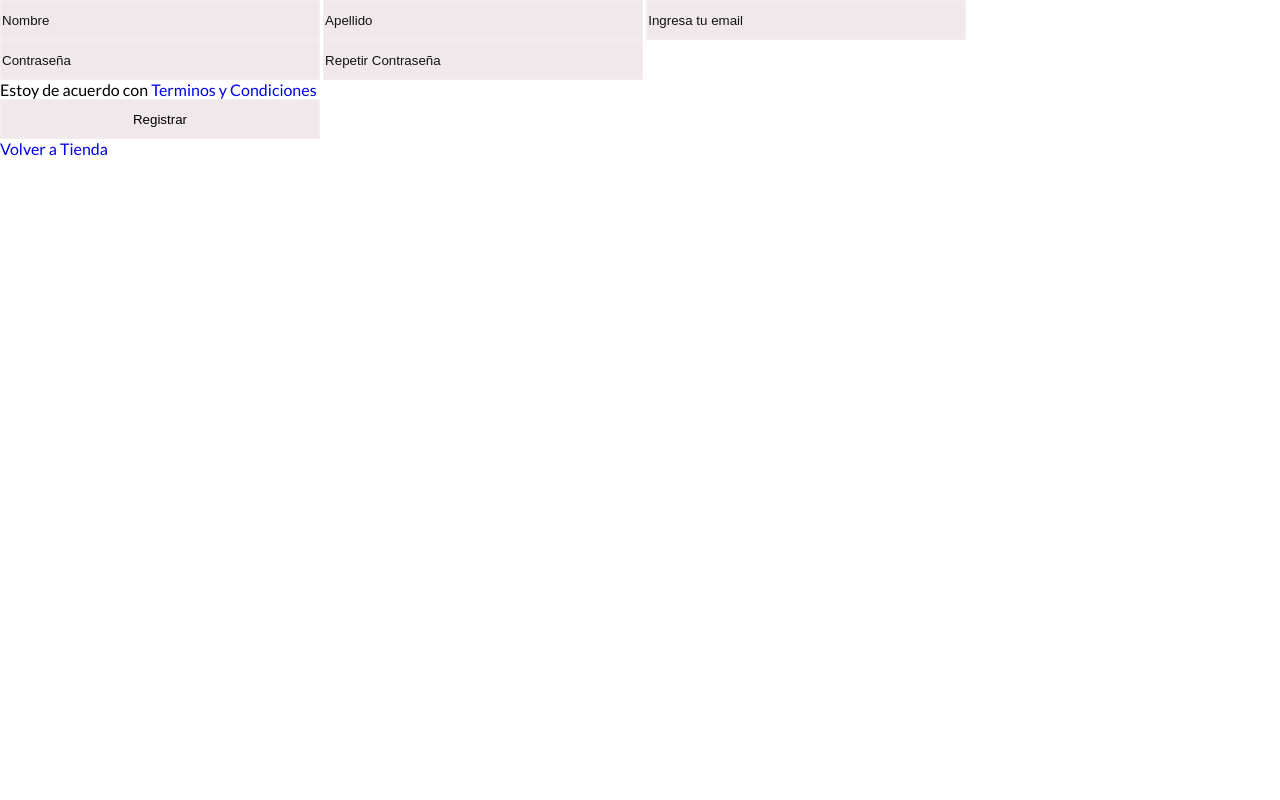
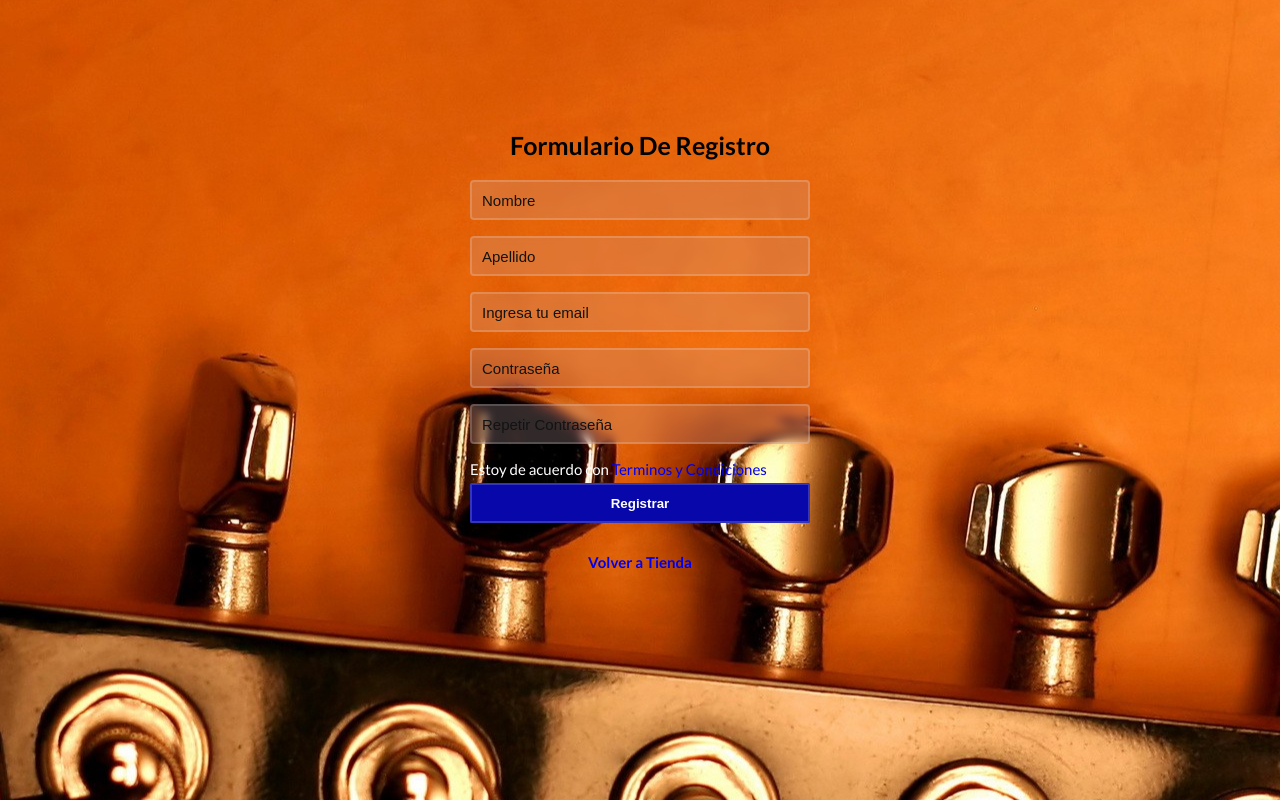
Before and after one commit to Braulio59/integrador, a plain HTML site: page register.html in a window 1280 px wide. Drawn offline with Linux system fonts and the light colour scheme.

Commit message:
registro

```diff
--- a/register.html
+++ b/register.html
@@ -7,16 +7,19 @@
     <title>Registate!</title>
 </head>
 <link rel="stylesheet" href="./style.css">
-<body>
+<body class="body">
     <section class="register-container">
-        <input type="text" name="nombre" placeholder="Nombre" id="nombre">
-        <input type="text" name="apellido" placeholder="Apellido" id="apellido">
-        <input type="email" name="email" placeholder="Ingresa tu email" id="email">
-        <input type="password" name="password" placeholder="Contraseña" id="password">
-        <input type="password" name="password" placeholder="Repetir Contraseña" id="password">
-        <p>Estoy de acuerdo con <a href="#">Terminos y Condiciones</a></p>
-        <input type="submit" value="Registrar">
-        <p><a href="./index.html" target="_blank">Volver a Tienda</a></p>
+    <div class="register">
+        <h3>Formulario De Registro</h3>
+        <input class="btn-registro" type="text" name="nombre" placeholder="Nombre" id="nombre">
+        <input class="btn-registro" type="text" name="apellido" placeholder="Apellido" id="apellido">
+        <input class="btn-registro" type="email" name="email" placeholder="Ingresa tu email" id="email">
+        <input class="btn-registro" type="password" name="password" placeholder="Contraseña" id="password">
+        <input class="btn-registro" type="password" name="password" placeholder="Repetir Contraseña" id="password">
+        <p class="btn-terminos">Estoy de acuerdo con <a href="#">Terminos y Condiciones</a></p>
+        <input class="btn-registrar" type="submit" value="Registrar">
+        <p class="btn-volver"><a href="./index.html" target="_blank">Volver a Tienda</a></p>
+    </div>
     </section>
 </body>
 </html>
--- a/style.css
+++ b/style.css
@@ -631,3 +631,60 @@ input:focus {
     transform: scale(1.3);
     transition: all 0.2;
 }
+
+.register-container {
+    display: flex;
+    width: 400px;
+    padding: 30px;
+    margin: 0 auto;
+    margin-top: 100px;
+    border-radius: 3px;
+    font-size: 15px;
+}
+
+.register-container h3 {
+    display: flex;
+    font-size: 25px;
+    justify-content: center;
+    margin-bottom: 20px;
+}
+
+.btn-registro {
+    width: 100%;
+    padding: 10px;
+    margin-bottom: 1rem;
+    border-radius: 4px;
+    font-size: 15px;
+}
+
+.btn-registrar {
+    cursor: pointer;
+    width: 100%;
+    background-color: rgb(8, 8, 170);
+    color: white;
+    font-weight: 600;
+    margin-top: 5px;
+
+}
+
+.btn-registrar:hover {
+    transition: all ease 1.2s;
+    transform: scale(1.1);
+}
+
+.btn-volver {
+    display: flex;
+    justify-content: center;
+    margin-top: 30px;
+    font-weight: 600;
+}
+
+.btn-terminos {
+    color: white
+}
+
+.body {
+    background-image: url(./img/registerimg.jpg);
+    background-repeat: no-repeat;
+    background-position: center;
+}
```
Also changed, not shown: img/registerimg.jpg (added).
